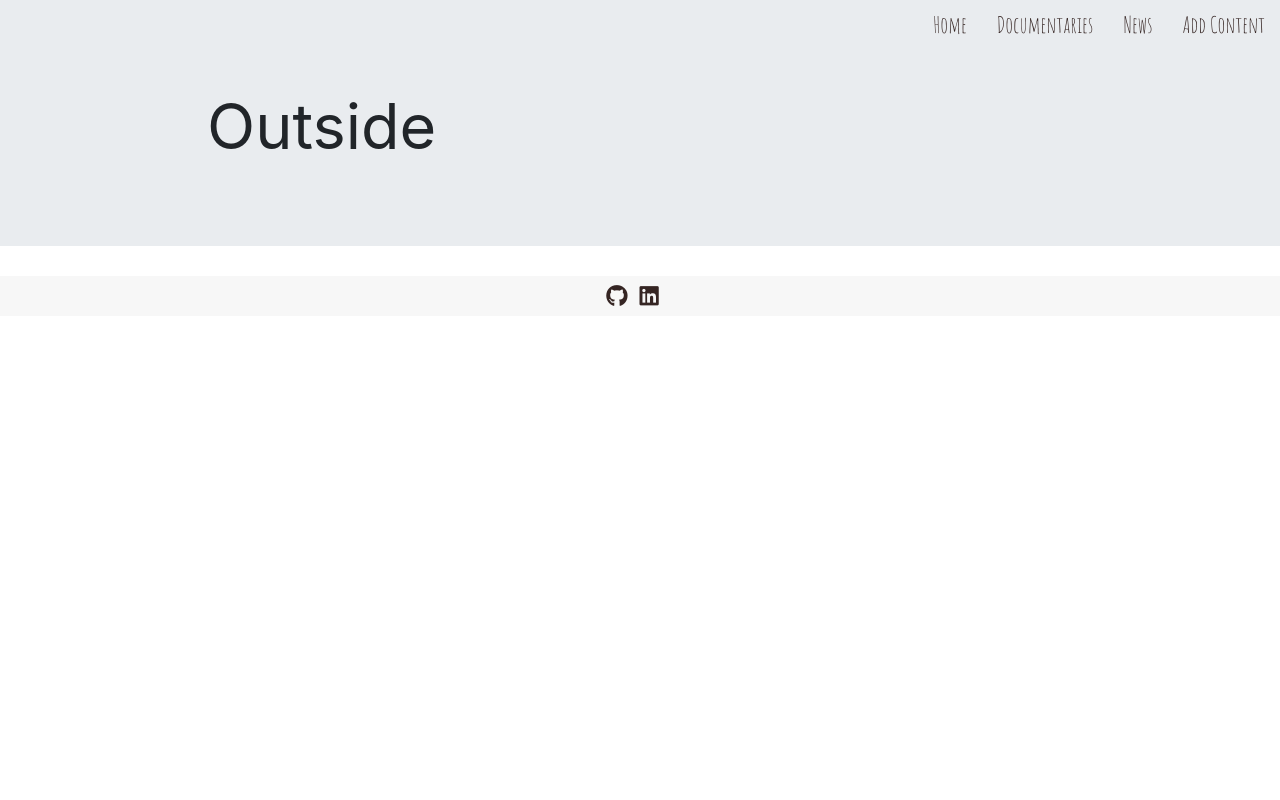
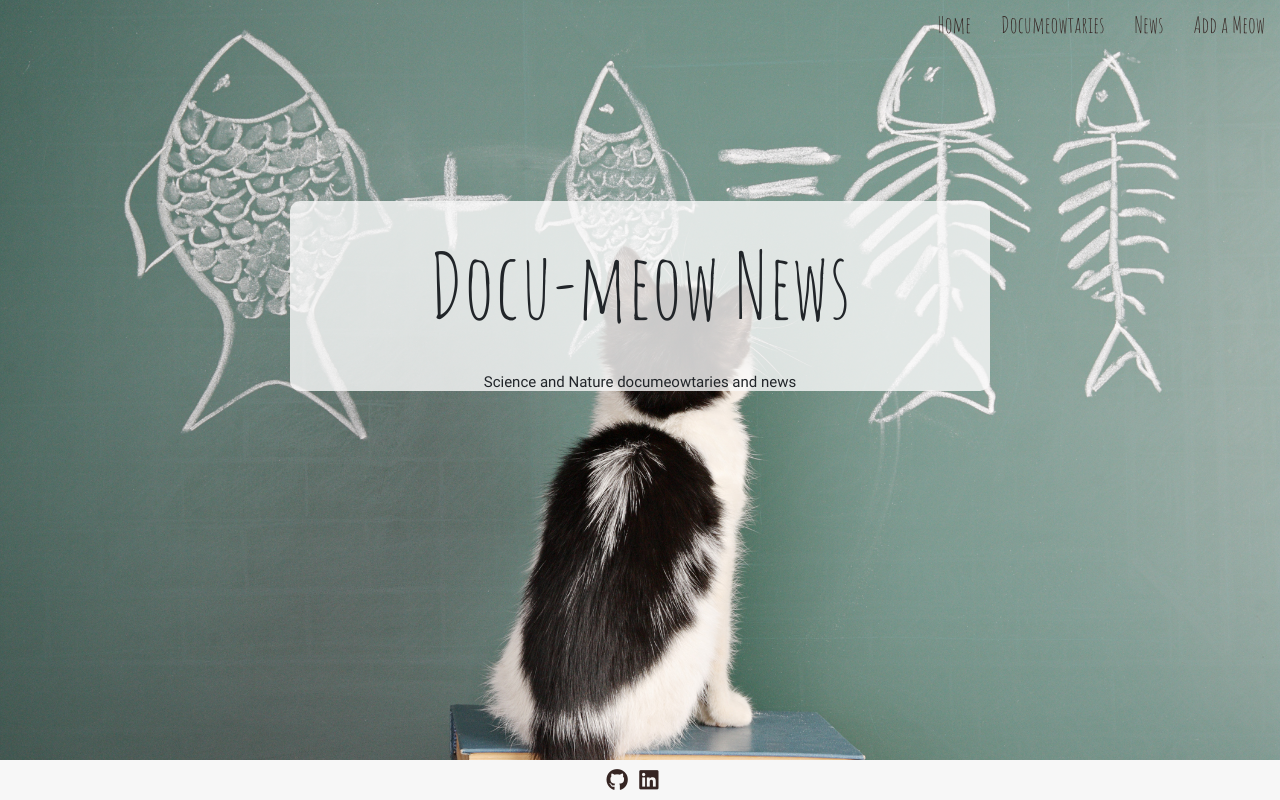
Before and after one commit to elisamunoz/docu-llamas, a Flask app: page / in a window 1280 px wide. Run offline with Flask 2, Linux system fonts and the light colour scheme; data that the repository does not hold is empty; some libraries are stand-ins or nearby versions.

Commit message:
home added to app.py & background image home added

```diff
--- a/app.py
+++ b/app.py
@@ -13,10 +13,16 @@ app.config["MONGO_URI"] = os.environ.get("MONGO_URI")
 mongo = PyMongo(app)
 
 @app.route('/')
+def home():
+    return render_template("home.html")
 
 @app.route('/get_documentaries') # gets documentaries from MongoDB
 def get_documentaries():
     return render_template("documentaries.html", docus=mongo.db.docus.find())
+
+@app.route('/add_documentary')
+def add_documentary():
+    return render_template('adddocumentary.html')
 
 
 # if __name__ == '__main__':
--- a/static/css/style.css
+++ b/static/css/style.css
@@ -1,3 +1,23 @@
+/** General paddings, margins, styles **/
+
+body,
+html {
+  height: 100%;
+  font-family: "Roboto", sans-serif;
+  text-align: justify;
+}
+
+.background-image {
+  min-height: calc(100% - 40px);
+  width: 100%;
+  display: block;
+  background-size: cover;
+  padding-top: 20px;
+  background-position: center;
+  position: relative;
+  background-attachment: fixed;
+}
+
 /* Header */
 .nav {
     position: fixed;
@@ -21,6 +41,35 @@
   .nav-link:hover {
     font-weight: 700;
     color: #2a201f;
+  }
+
+  /* Home */
+  .parallax {
+    width: 100%;
+    height: calc(100vh - 40px);
+    background-image: url("../images/01.home_img.jpg");
+    background-repeat: no-repeat;
+    background-size: cover;
+    background-position: center;
+  }
+  .jumbotron {
+    background-color: rgba(0, 0, 0, 0);
+    text-align: center;
+    margin-top: 7%;
+  }
+
+  .home-title-container {
+    max-width: 700px;
+    background-color: rgb(250, 250, 250, 0.8);
+    border-radius: 10px;
+  }
+
+  .display-4 {
+    padding-top: 30px;
+    padding-bottom: 10px;
+    font-family: "Amatic SC", sans-serif;
+    font-weight: 400;
+    font-size: 6em;
   }
 
   /* Footer */
--- /dev/null
+++ b/templates/adddocumentary.html
@@ -0,0 +1,5 @@
+{% extends 'base.html' %} {% block content %}
+
+<h3>Add a documentary</h3>
+
+{% endblock %}
--- a/templates/base.html
+++ b/templates/base.html
@@ -30,13 +30,13 @@
         <a class="nav-link active" href="#">Home</a>
       </li>
       <li class="nav-item">
-        <a class="nav-link" href="#">Documentaries</a>
+        <a class="nav-link" href="#">Documeowtaries</a>
       </li>
       <li class="nav-item">
         <a class="nav-link" href="#">News</a>
       </li>
       <li class="nav-item">
-        <a class="nav-link" href="#">Add Content</a>
+        <a class="nav-link" href="#">Add a Meow</a>
       </li>
     </ul>
     <!-- /Header -->
@@ -44,14 +44,9 @@
 
 
     <!-- Home -->
-    <div class="jumbotron jumbotron-fluid">
-        <div class="container">
-            <h1>Outside</h1>
-            {% block content %}
-            {% endblock content %}
-        </div>
-    </div>
-    <!-- /Home -->
+    {% block content %}
+    {% endblock content %}
+        <!-- /Home -->
 
 
 
--- a/templates/documentaries.html
+++ b/templates/documentaries.html
@@ -1,11 +1,12 @@
 {% extends 'base.html' %}
+
 {% block content %}
 
     {% for documentary in docus %}
         {{documentary.category_name}}
         {{documentary.docu_title}}
         {{documentary.docu_description}}
-        {{documentary.url}}
+        {{documentary.docu_url}}
         {{documentary.lenght}}
         {{documentary.produced_by}}
     {% endfor %}
--- /dev/null
+++ b/templates/home.html
@@ -0,0 +1,19 @@
+{% extends 'base.html' %}
+
+{% block content %}
+
+<!-- Home -->
+<div class="parallax">
+    <section class="home background-image">
+        <div class="jumbotron">
+            <div class="container home-title-container">
+                <h1 class="display-4">Docu-meow News</h1>
+                <h6>Science and Nature documeowtaries and news</h6>
+            </div>
+        </div>
+    </section>
+</div>
+
+<!-- /Home -->
+
+{% endblock %}
```
Also changed, not shown: static/images/01.home_img.jpg (added).
